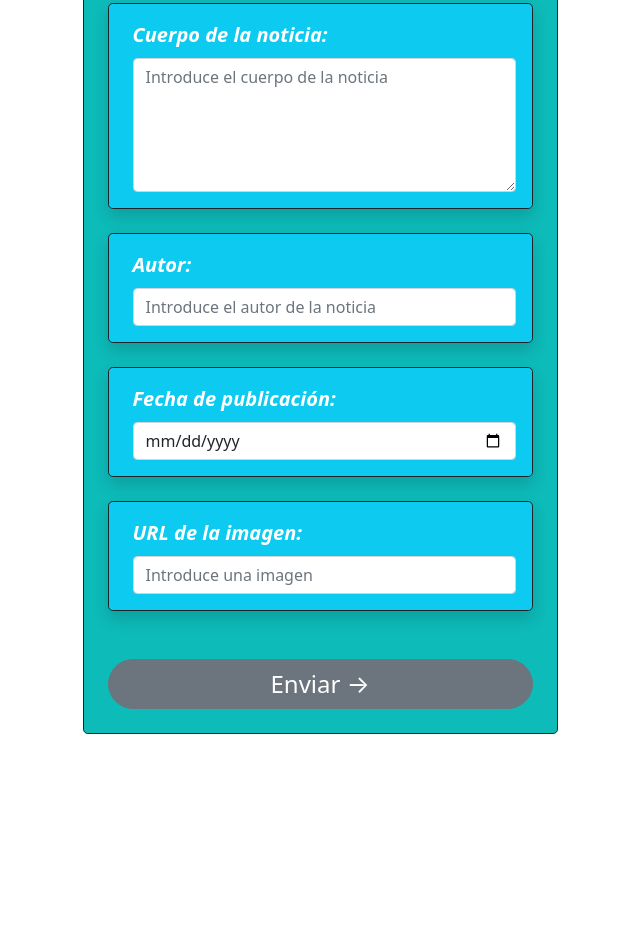
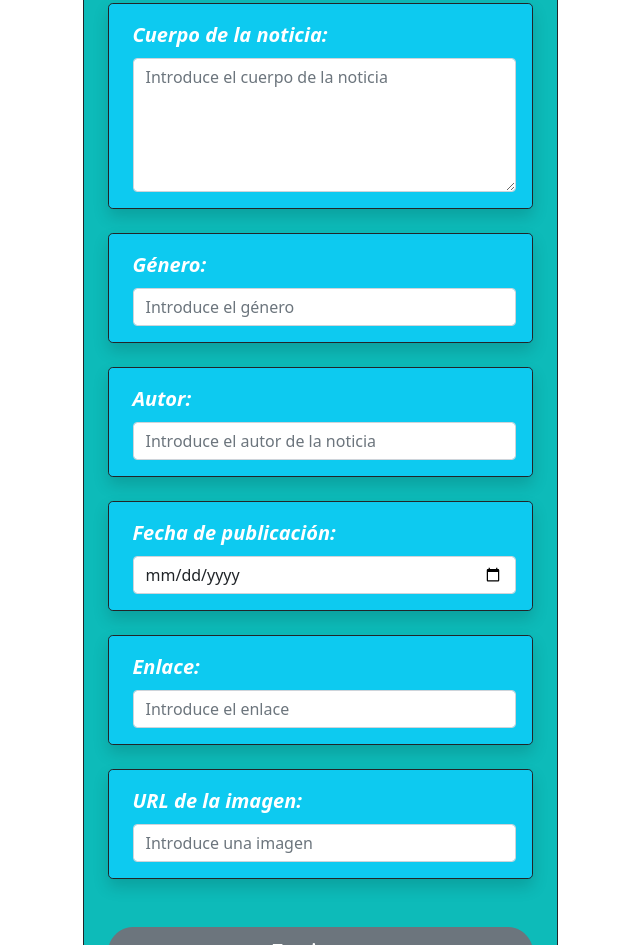
Before and after one commit to AdrianJavier7/Grupo3-LM-Hosting, a website: page FormularioAdmin.html in a window 1280 px wide. Shown: the part 462-1407 px from the top of the page, without its empty margins (320-960 px from the left). Before the commit the page ends 1244 px from the top, so only its background shows below. Drawn offline with nearby package versions, Linux system fonts and the light colour scheme.

Commit message:
Update FormularioAdmin.html

```diff
--- a/FormularioAdmin.html
+++ b/FormularioAdmin.html
@@ -36,6 +36,12 @@
                                 </div>
                             </div>
                             <div class="border border-dark bg-info rounded-3 mb-4 p-3 ps-4 shadow">
+                                <label class="form-label text-white fst-italic fw-bold fs-5" for="genero">Género: </label>
+                                <div>
+                                    <input class="form-control" type="text" id="genero" name="genero" placeholder="Introduce el género" required>
+                                </div>
+                            </div>
+                            <div class="border border-dark bg-info rounded-3 mb-4 p-3 ps-4 shadow">
                                 <label class="form-label text-white fst-italic fw-bold fs-5" for="autor">Autor: </label>
                                 <div>
                                     <input class="form-control" type="text" id="autor" name="autor" placeholder="Introduce el autor de la noticia" required>
@@ -45,6 +51,12 @@
                                 <label class="form-label text-white fst-italic fw-bold fs-5" for="fecha">Fecha de publicación: </label>
                                 <div>
                                     <input class="form-control" type="date" id="fecha" name="fecha" placeholder="Introduce el día de publicación" required>
+                                </div>
+                            </div>
+                            <div class="border border-dark bg-info rounded-3 mb-4 p-3 ps-4 shadow">
+                                <label class="form-label text-white fst-italic fw-bold fs-5" for="url">Enlace: </label>
+                                <div>
+                                    <input class="form-control" type="text" id="url" name="url" placeholder="Introduce el enlace" pattern="+.html" required>
                                 </div>
                             </div>
                             <div class="border border-dark bg-info rounded-3 mb-4 p-3 ps-4 shadow">
```
